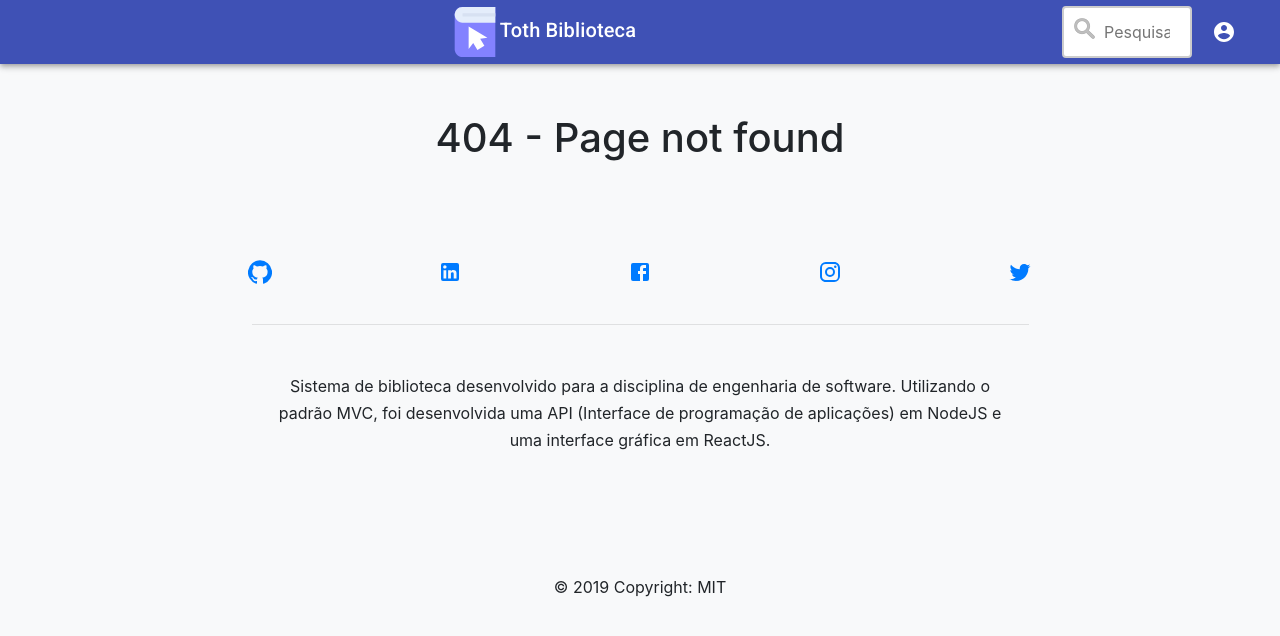
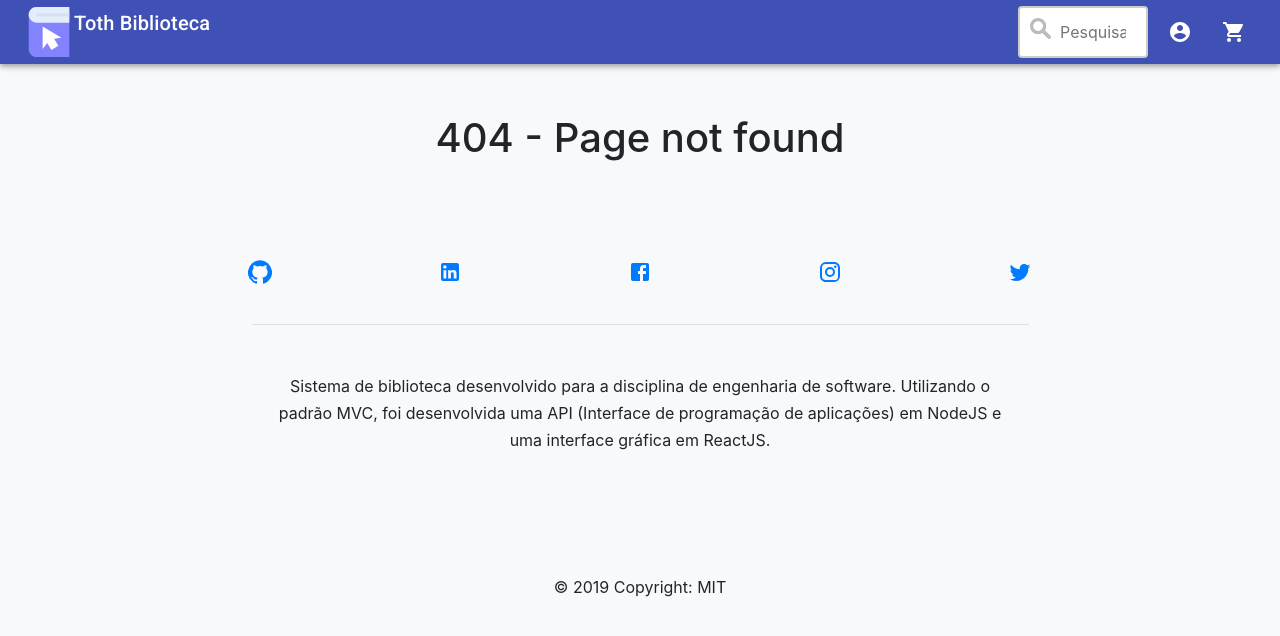
Before and after one commit to yankelvin/sistema-biblioteca, a React (Create React App) app in the folder frontend/: page /not-found in a window 1280 px wide. Shown: the top 636 px of the page. Built offline with nearby package versions, Linux system fonts and the light colour scheme.

Commit message:
Modificação de estilo e adição de imagem de carinho no Header

```diff
--- a/frontend/src/layout/Header.css
+++ b/frontend/src/layout/Header.css
@@ -6,3 +6,12 @@
 #toth-link {
   color: white;
 }
+
+.shopp-button {
+  color: #fff;
+  margin: 10px;
+}
+
+.shopp-button:hover {
+  border-bottom: 5px solid rgba(255, 255, 255, 0);
+}
--- a/frontend/src/layout/Header.js
+++ b/frontend/src/layout/Header.js
@@ -1,21 +1,24 @@
 import React from "react";
+// Router
+import { Link } from "react-router-dom";
+
+import "./Header.css";
+
+// Images
+import logo from "../assets/logo.svg";
+import carrinho from "../assets/carrinho.svg";
+
+// Material Ui
+import Button from "@material-ui/core/Button";
+import AccountCircleIcon from "@material-ui/icons/AccountCircle";
 import AppBar from "@material-ui/core/AppBar";
 import Toolbar from "@material-ui/core/Toolbar";
 import Typography from "@material-ui/core/Typography";
 import { fade, makeStyles } from "@material-ui/core/styles";
-import logo from "../assets/logo.svg";
-import "./Header.css";
+import ShoppingCartIcon from "@material-ui/icons/ShoppingCart";
 
-// Images
-import AccountCircleIcon from "@material-ui/icons/AccountCircle";
-// Material Ui
-import Button from "@material-ui/core/Button";
-
+// intern components
 import SearchInput from "../components/SearchInput";
-
-// Router
-import { Link } from "react-router-dom";
-
 const useStyles = makeStyles(theme => ({
   root: {
     flexGrow: 1
@@ -23,8 +26,14 @@ const useStyles = makeStyles(theme => ({
   menuButton: {
     marginRight: theme.spacing(2)
   },
+  carrinhoLogo: {
+    width: "50px",
+    height: "50px",
+    color: "#fff"
+  },
   title: {
     flexGrow: 1,
+
     display: "none",
     [theme.breakpoints.up("sm")]: {
       display: "block"
@@ -101,10 +110,10 @@ export default function SearchAppBar() {
             </Button>
           </Link>
 
-          <Typography className={classes.title} variant="h6" noWrap align="center">
+          <Typography className={classes.title} variant="h6" noWrap align="left">
             <Link id="toth-link" to={"/"}>
-              <img src={logo} alt="logo" height="50px" width="50px" align="center" />
-              Toth Biblioteca
+              <img src={logo} alt="logo" height="50px" width="50px" align="left" />
+              <label>Toth Biblioteca</label>
             </Link>
           </Typography>
 
@@ -135,13 +144,13 @@ export default function SearchAppBar() {
           <SearchInput />
 
           <Link to={"/login"}>
-            <Button
-              style={{
-                color: "white"
-              }}
-            >
+            <Button style={{ color: "#fff" }}>
               <AccountCircleIcon />
             </Button>
+          </Link>
+
+          <Link to={""}>
+            <ShoppingCartIcon className={"shopp-button"} />
           </Link>
         </Toolbar>
       </AppBar>
```
